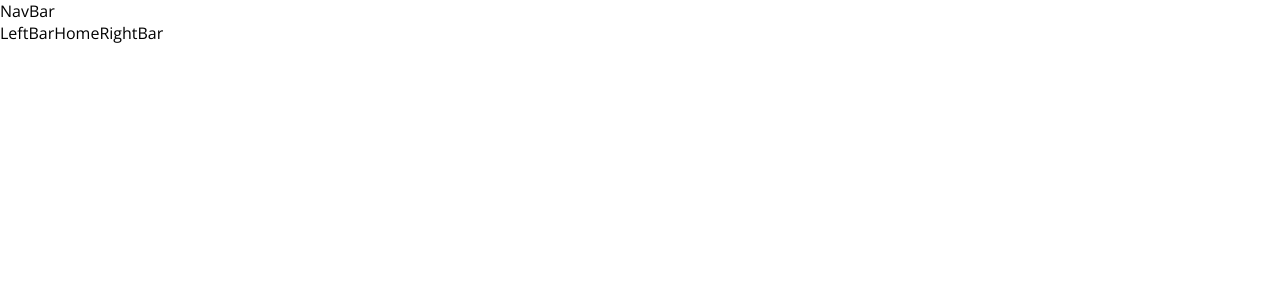
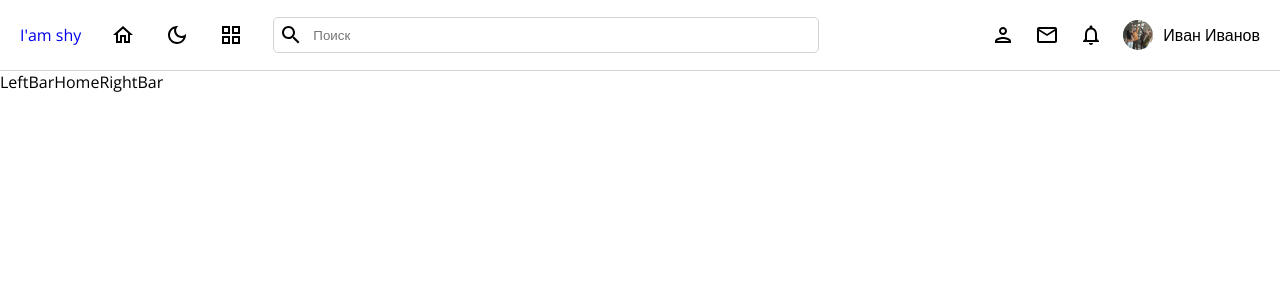
Before and after one commit to Chelovechina/iamshy-frontend, a React (Vite) app: page / in a window 1280 px wide. Shown: the top 300 px of the page. Built offline with nearby package versions, Linux system fonts and the light colour scheme.

Commit message:
feat: implement NavBar component

```diff
--- a/src/components/navBar/NavBar.tsx
+++ b/src/components/navBar/NavBar.tsx
@@ -1,8 +1,46 @@
-import { FC } from "react";
+import { FC, useState } from "react";
+import { Link } from "react-router-dom";
+
+import HomeOutlinedIcon from "@mui/icons-material/HomeOutlined";
+import DarkModeOutlinedIcon from "@mui/icons-material/DarkModeOutlined";
+import WbSunnyOutlinedIcon from "@mui/icons-material/WbSunnyOutlined";
+import GridViewOutlineIcon from "@mui/icons-material/GridViewOutlined";
+import NotificationsOutlineIcon from "@mui/icons-material/NotificationsOutlined";
+import EmailOutlinedIcon from "@mui/icons-material/EmailOutlined";
+import PersonOutlineIcon from "@mui/icons-material/PersonOutlined";
+import SearchOutlineIcon from "@mui/icons-material/SearchOutlined";
+
 import "./navBar.scss";
+import userImg from "./../../assets/login.jpeg";
 
 const NavBar: FC = () => {
-  return <div>NavBar</div>;
+  const [isDark, setIsDark] = useState<boolean>(false);
+
+  return (
+    <div className="navBar">
+      <div className="left">
+        <Link to="/" style={{ textDecoration: "none" }}>
+          <span>I'am shy</span>
+        </Link>
+        <HomeOutlinedIcon />
+        {isDark ? <WbSunnyOutlinedIcon /> : <DarkModeOutlinedIcon />}
+        <GridViewOutlineIcon />
+        <div className="search">
+          <SearchOutlineIcon />
+          <input type="text" placeholder="Поиск" />
+        </div>
+      </div>
+      <div className="right">
+        <PersonOutlineIcon />
+        <EmailOutlinedIcon />
+        <NotificationsOutlineIcon />
+        <div className="user">
+          <img src={userImg} alt="Пользователь" />
+          <span>Иван Иванов</span>
+        </div>
+      </div>
+    </div>
+  );
 };
 
 export default NavBar;
--- a/src/components/navBar/navBar.scss
+++ b/src/components/navBar/navBar.scss
@@ -0,0 +1,52 @@
+.navBar {
+  display: flex;
+  align-items: center;
+  justify-content: space-between;
+  padding: 10px 20px;
+  height: 50px;
+  border-bottom: 1px solid lightgrey;
+
+  .left {
+    display: flex;
+    align-items: center;
+    gap: 30px;
+
+    .search {
+      display: flex;
+      align-items: center;
+      gap: 10px;
+      border: 1px solid lightgrey;
+      border-radius: 5px;
+      padding: 5px;
+
+      input {
+        border: none;
+        width: 500px;
+
+        &:focus {
+          outline: none;
+        }
+      }
+    }
+  }
+
+  .right {
+    display: flex;
+    align-items: center;
+    gap: 20px;
+
+    .user {
+      display: flex;
+      align-items: center;
+      gap: 10px;
+      font-weight: 500;
+
+      img {
+        width: 30px;
+        height: 30px;
+        border-radius: 50%;
+        object-fit: cover;
+      }
+    }
+  }
+}
```
